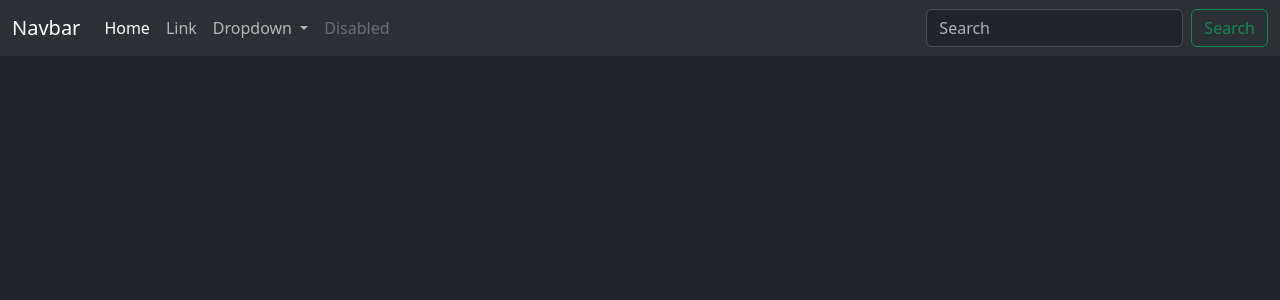
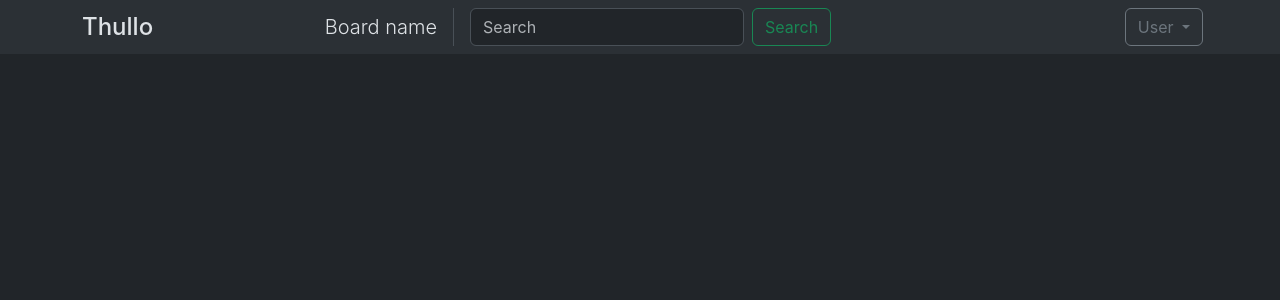
Before and after one commit to jruizsilva/trello-clon-devchallenges.io, an Angular app: page / in a window 1280 px wide. Shown: the top 300 px of the page. Built offline with nearby package versions, Linux system fonts and the light colour scheme.

Commit message:
navbar styles done

```diff
--- /dev/null
+++ b/src/app/components/navbar/logo/logo.component.html
@@ -0,0 +1,3 @@
+<div class="d-flex justify-content-center align-items-center">
+  <h1 class="h4 mb-0">Thullo</h1>
+</div>
--- /dev/null
+++ b/src/app/components/navbar/logo/logo.component.ts
@@ -0,0 +1,12 @@
+import { Component } from '@angular/core';
+
+@Component({
+  selector: 'app-logo',
+  standalone: true,
+  imports: [],
+  templateUrl: './logo.component.html',
+  styles: ``
+})
+export class LogoComponent {
+
+}
--- a/src/app/components/navbar/navbar.component.html
+++ b/src/app/components/navbar/navbar.component.html
@@ -1,55 +1,19 @@
-<nav class="navbar navbar-expand-lg bg-body-tertiary">
-  <div class="container-fluid">
-    <a class="navbar-brand" href="#">Navbar</a>
-    <button
-      class="navbar-toggler"
-      type="button"
-      data-bs-toggle="collapse"
-      data-bs-target="#navbarSupportedContent"
-      aria-controls="navbarSupportedContent"
-      aria-expanded="false"
-      aria-label="Toggle navigation"
+<nav class="bg-body-tertiary d-flex align-items-center py-2">
+  <div class="container mx-auto d-flex justify-content-between">
+    <div
+      class="d-flex align-items-center pe-3 border-end justify-content-between col-8 col-sm-6 col-lg-4 content-between"
     >
-      <span class="navbar-toggler-icon"></span>
-    </button>
-    <div class="collapse navbar-collapse" id="navbarSupportedContent">
-      <ul class="navbar-nav me-auto mb-2 mb-lg-0">
-        <li class="nav-item">
-          <a class="nav-link active" aria-current="page" href="#">Home</a>
-        </li>
-        <li class="nav-item">
-          <a class="nav-link" href="#">Link</a>
-        </li>
-        <li class="nav-item dropdown">
-          <a
-            class="nav-link dropdown-toggle"
-            href="#"
-            role="button"
-            data-bs-toggle="dropdown"
-            aria-expanded="false"
-          >
-            Dropdown
-          </a>
-          <ul class="dropdown-menu">
-            <li><a class="dropdown-item" href="#">Action</a></li>
-            <li><a class="dropdown-item" href="#">Another action</a></li>
-            <li><hr class="dropdown-divider" /></li>
-            <li><a class="dropdown-item" href="#">Something else here</a></li>
-          </ul>
-        </li>
-        <li class="nav-item">
-          <a class="nav-link disabled" aria-disabled="true">Disabled</a>
-        </li>
-      </ul>
-      <form class="d-flex" role="search">
-        <input
-          class="form-control me-2"
-          type="search"
-          placeholder="Search"
-          aria-label="Search"
-        />
-        <button class="btn btn-outline-success" type="submit">Search</button>
-      </form>
+      <app-logo />
+      <h2 class="h5 mb-0 fw-light text-nowrap">Board name</h2>
+    </div>
+    <div class="d-flex align-items-center ps-3 d-none d-lg-block col-auto">
+      <app-search />
+    </div>
+
+    <div class="d-flex align-items-center col-4 col-lg-4">
+      <div class="ms-auto">
+        <app-user-dropdown />
+      </div>
     </div>
   </div>
 </nav>
--- /dev/null
+++ b/src/app/components/navbar/search/search.component.html
@@ -0,0 +1,9 @@
+<form class="d-flex" role="search">
+  <input
+    class="form-control me-2"
+    type="search"
+    placeholder="Search"
+    aria-label="Search"
+  />
+  <button class="btn btn-outline-success" type="submit">Search</button>
+</form>
--- /dev/null
+++ b/src/app/components/navbar/search/search.component.ts
@@ -0,0 +1,12 @@
+import { Component } from '@angular/core';
+
+@Component({
+  selector: 'app-search',
+  standalone: true,
+  imports: [],
+  templateUrl: './search.component.html',
+  styles: ``
+})
+export class SearchComponent {
+
+}
--- /dev/null
+++ b/src/app/components/navbar/user-dropdown/user-dropdown.component.html
@@ -0,0 +1,15 @@
+<div class="btn-groud dropdown">
+  <button
+    class="btn btn-outline-secondary dropdown-toggle"
+    type="button"
+    data-bs-toggle="dropdown"
+    aria-expanded="false"
+  >
+    User
+  </button>
+  <ul class="dropdown-menu">
+    <li><a class="dropdown-item" href="#">Action</a></li>
+    <li><a class="dropdown-item" href="#">Another action</a></li>
+    <li><a class="dropdown-item" href="#">Something else here</a></li>
+  </ul>
+</div>
--- /dev/null
+++ b/src/app/components/navbar/user-dropdown/user-dropdown.component.ts
@@ -0,0 +1,10 @@
+import { Component } from '@angular/core';
+
+@Component({
+  selector: 'app-user-dropdown',
+  standalone: true,
+  imports: [],
+  templateUrl: './user-dropdown.component.html',
+  styles: ``,
+})
+export class UserDropdownComponent {}
--- a/src/styles.css
+++ b/src/styles.css
@@ -1 +1,130 @@
-/* You can add global styles to this file, and also import other style files */
+/* http://meyerweb.com/eric/tools/css/reset/
+   v2.0 | 20110126
+   License: none (public domain)
+*/
+
+html,
+body,
+div,
+span,
+applet,
+object,
+iframe,
+h1,
+h2,
+h3,
+h4,
+h5,
+h6,
+p,
+blockquote,
+pre,
+a,
+abbr,
+acronym,
+address,
+big,
+cite,
+code,
+del,
+dfn,
+em,
+img,
+ins,
+kbd,
+q,
+s,
+samp,
+small,
+strike,
+strong,
+sub,
+sup,
+tt,
+var,
+b,
+u,
+i,
+center,
+dl,
+dt,
+dd,
+ol,
+ul,
+li,
+fieldset,
+form,
+label,
+legend,
+table,
+caption,
+tbody,
+tfoot,
+thead,
+tr,
+th,
+td,
+article,
+aside,
+canvas,
+details,
+embed,
+figure,
+figcaption,
+footer,
+header,
+hgroup,
+menu,
+nav,
+output,
+ruby,
+section,
+summary,
+time,
+mark,
+audio,
+video {
+  margin: 0;
+  padding: 0;
+  border: 0;
+  font-size: 100%;
+  font-family: -apple-system, BlinkMacSystemFont, "Segoe UI", Roboto, Oxygen,
+    Ubuntu, Cantarell, "Open Sans", "Helvetica Neue", sans-serif;
+  vertical-align: baseline;
+}
+/* HTML5 display-role reset for older browsers */
+article,
+aside,
+details,
+figcaption,
+figure,
+footer,
+header,
+hgroup,
+menu,
+nav,
+section {
+  display: block;
+}
+body {
+  line-height: 1;
+}
+ol,
+ul {
+  list-style: none;
+}
+blockquote,
+q {
+  quotes: none;
+}
+blockquote:before,
+blockquote:after,
+q:before,
+q:after {
+  content: "";
+  content: none;
+}
+table {
+  border-collapse: collapse;
+  border-spacing: 0;
+}
```
Also changed, not shown: src/app/components/navbar/navbar.component.ts (+6 -5 lines).
